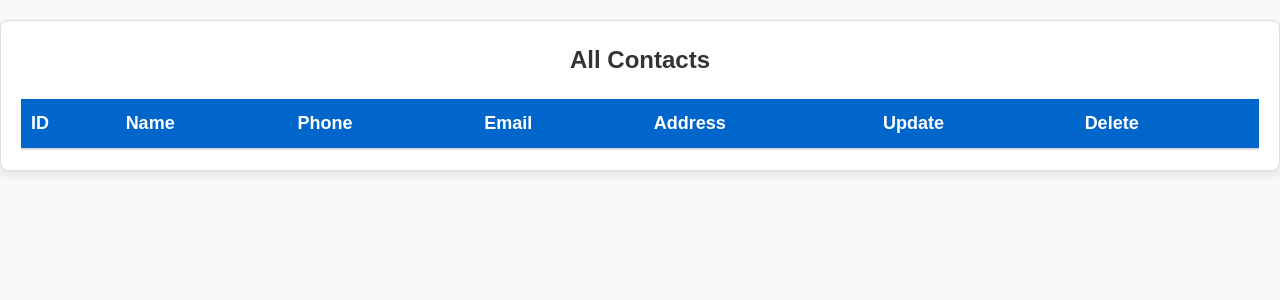
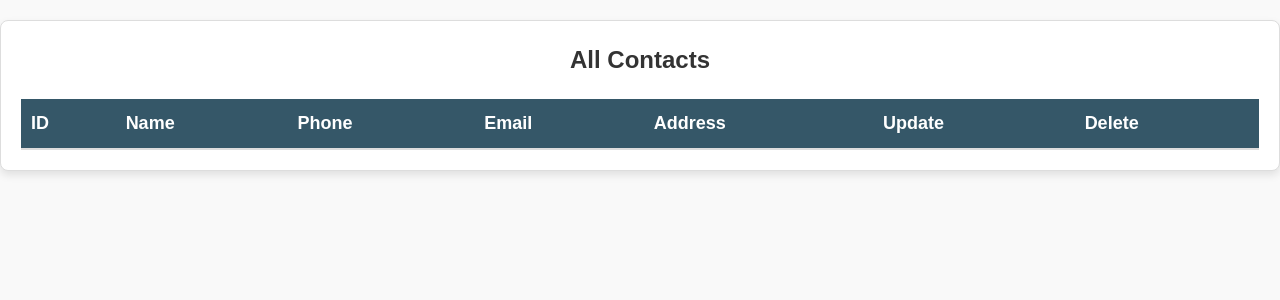
Before and after one commit to Avneetkaur12/Contact-Manager, a PHP site: page /public/table.html in a window 1280 px wide. Shown: the part 85-385 px from the top of the page. Run offline with PHP 8.4, Linux system fonts and the light colour scheme; data that the repository does not hold is empty.

Commit message:
Update styles.css

```diff
--- a/public/styles.css
+++ b/public/styles.css
@@ -167,7 +167,7 @@ table {
 }
 
 table thead th {
-    background-color: #0066cc;
+    background-color: #355768;
     color: white;
     padding: 10px;
     font-size: 18px;
```
